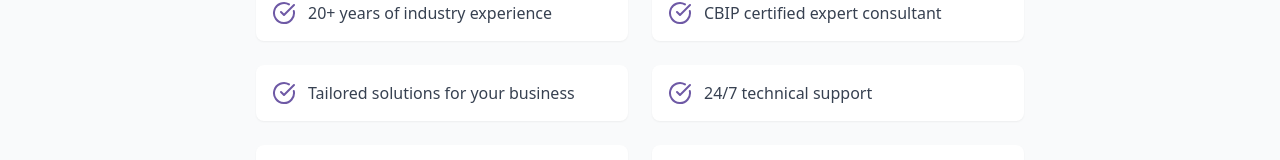
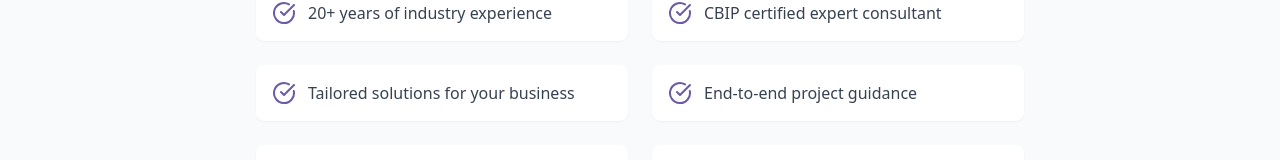
Before and after one commit to Amplified-Information/amplified-webwave, a React (Vite) app: page /why-us in a window 1280 px wide. Shown: the part 247-407 px from the top of the page. Built offline with nearby package versions, Linux system fonts and the light colour scheme.

Commit message:
Add "End-to-end project guidance" feature
Implement a new feature titled "End-to-end project guidance" to enhance user experience and provide comprehensive support throughout the project lifecycle.
[skip gpt_engineer]

```diff
--- a/src/components/WhyChooseUs.tsx
+++ b/src/components/WhyChooseUs.tsx
@@ -4,7 +4,7 @@ const reasons = [
   "20+ years of industry experience",
   <a href="https://tdwi.org/cbip" target="_blank" rel="noopener noreferrer" className="hover:underline">CBIP certified expert consultant</a>,
   "Tailored solutions for your business",
-  "24/7 technical support",
+  "End-to-end project guidance",
   "Proven track record of success",
   "Industry-leading methodologies",
 ];
```
